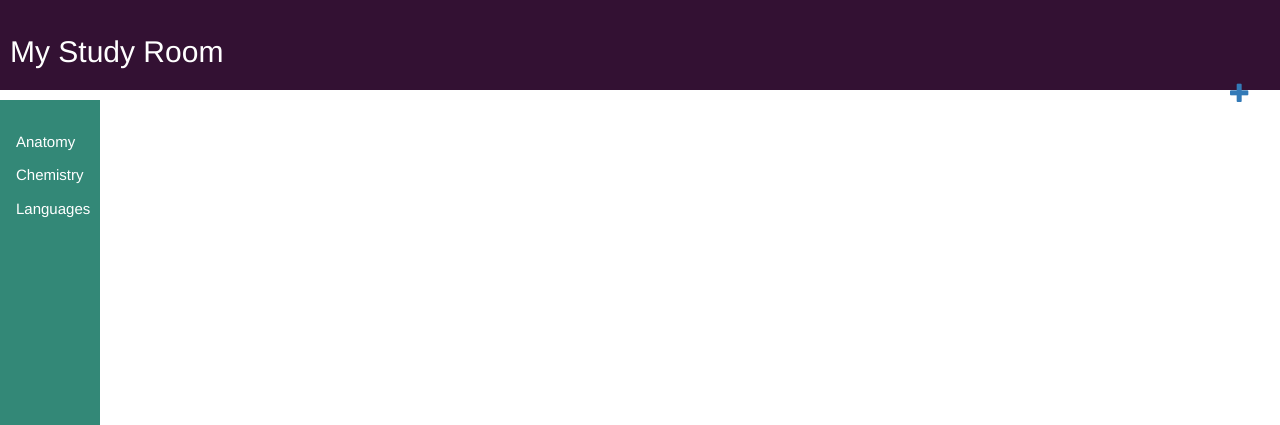
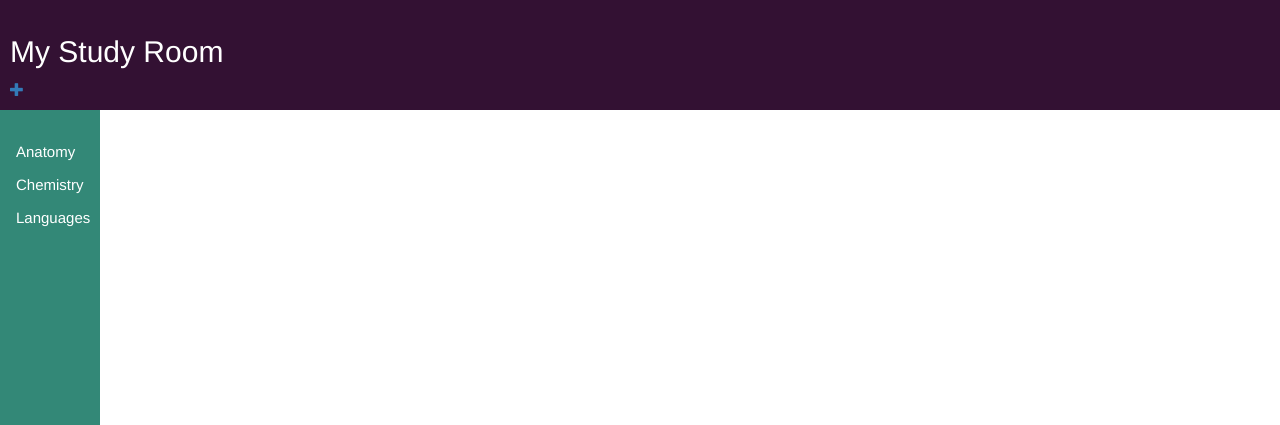
Before and after one commit to masodik/my-first-blog, a Django app: template blog/templates/blog/anatomy.html in a window 1280 px wide. Shown: the top 425 px of the page. Run offline with Django 3.2, Linux system fonts and the light colour scheme; the template is opened without the code that fills it, so the values that code supplies are empty; some libraries are stand-ins or nearby versions.

Commit message:
Fixing sidebar

```diff
--- a/blog/static/css/blog.css
+++ b/blog/static/css/blog.css
@@ -26,8 +26,7 @@ sidenav {
 	height: 100%;
 	width: 100px;
 	position: fixed;
-	top: 100px;
-	bottom: 300px;
+
 	background-color:#387;
 	overflow-x: :hidden;
 	padding-top: 25px;
@@ -86,10 +85,3 @@ footer {
 	bottom: 0;
 	width: 100%;
 }
-
-.top-menu{
-	float: right;
-	font-size: 15pt;
-  margin-right: 20px;
-	top: -20px;
-}
```
